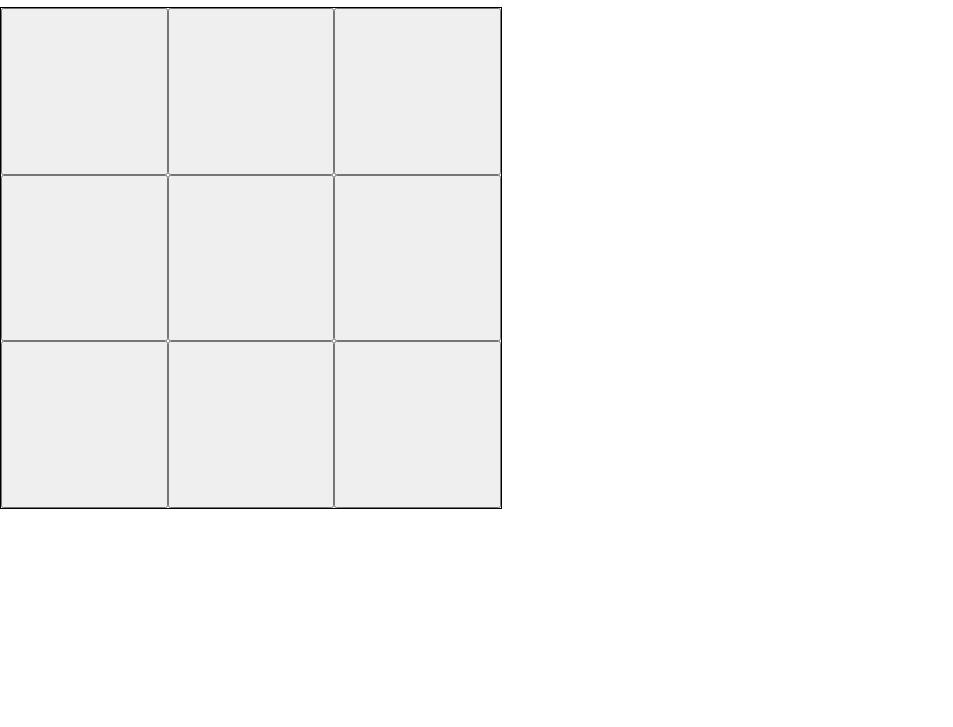
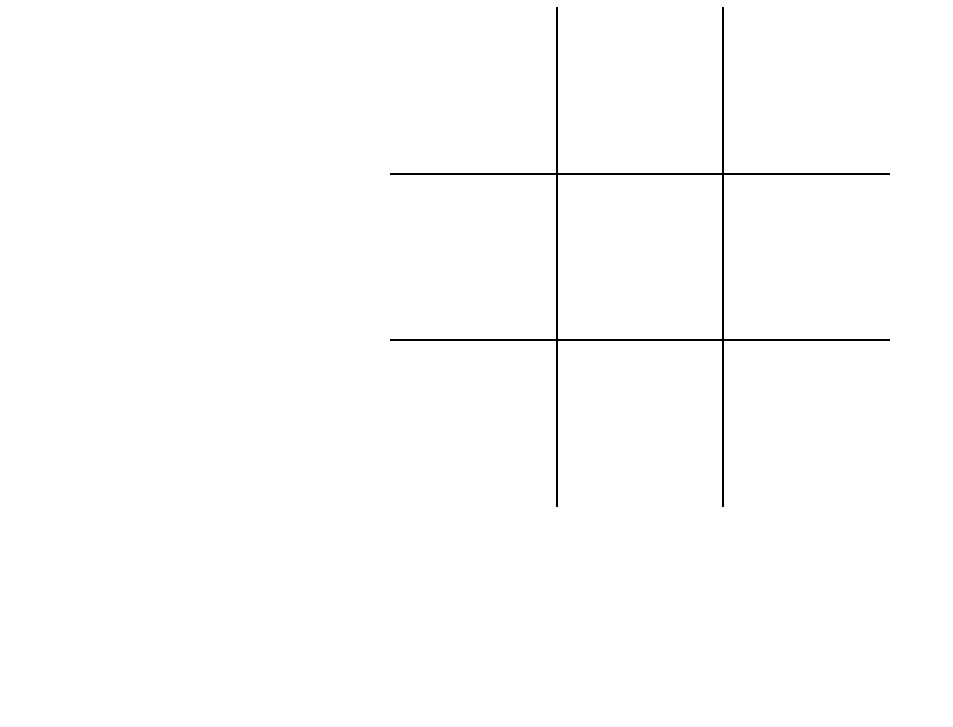
Before and after one commit to emremark/TicTacToe, a plain HTML site: page index.html in a window 1280 px wide. Shown: the part 73-800 px from the top of the page, without its empty margins (0-953 px from the left). Drawn offline with Linux system fonts and the light colour scheme.

Commit message:
Add function to check winner, add CSS for grid

```diff
--- a/script.js
+++ b/script.js
@@ -9,7 +9,22 @@ const gameB = (function () {
     }
   }
 
-  return {getBoard, move}
+  const checkWin = (board, turn) => {
+    winComb = [
+      [0, 1, 2],
+      [3, 4, 5],
+      [6, 7, 8],
+      [0, 3, 6],
+      [1, 4, 7],
+      [2, 5, 8],
+      [0, 4, 8],
+      [2, 4, 6]
+    ]
+
+    return winComb.some(combo => combo.every(index => board[index] === turn));
+  }
+
+  return {getBoard, move, checkWin}
 
 })();
 
@@ -45,11 +60,10 @@ function screenControler(gameB,gameC) {
     next.textContent = `${trn.name}'s turn`
 
     brd.forEach((el, ind) => {
-          console.log(gameB.getBoard());
           const btn = document.createElement("button");
           btn.dataset.p = ind;
-          btn.innerHTML = el;
-          console.log(gameB.getBoard());
+          btn.classList = "dugme";
+          btn.textContent = el;
           bdiv.appendChild(btn);
       })
   }
@@ -57,8 +71,15 @@ function screenControler(gameB,gameC) {
   function whenClick(e) {
     const p = e.target.dataset.p;
     gameB.move(p, gameC.getTurn());
-    gameC.switchTurn();
-    updateScreen();
+    if (gameB.checkWin(gameB.getBoard(), gameC.getTurn().name)) {
+      updateScreen();
+      alert(`${gameC.getTurn().name} wins!`);
+      return
+    }
+    else {
+      gameC.switchTurn();
+      updateScreen();
+    }
   }
   bdiv.addEventListener("click", whenClick);
 
--- a/style.css
+++ b/style.css
@@ -2,11 +2,54 @@ body {
     margin: 0;
     padding: 0;
 }
+
+.container {
+    display: flex;
+    flex-direction: column;
+    align-items: center;
+    border: none;
+}
+
+.dugme {
+    font-size: 3em;
+    background-color: white;
+    border: 1px solid black;
+}
+
 .gboard {
     display: grid;
     height: 500px;
     width: 500px;
     grid-template-columns: repeat(3, 1fr);
     grid-template-rows: repeat(3, 1fr);
-    border: 1px solid black;
-    }
+    border: none;
+}
+
+.gboard button:first-child {
+    border-left: none;
+    border-top: none;
+}
+.gboard button:nth-child(2) {
+    border-top: none;
+}
+.gboard button:nth-child(3) {
+    border-top: none;
+    border-right: none;
+}
+.gboard button:nth-child(4) {
+    border-left: none;
+}
+.gboard button:nth-child(6) {
+    border-right: none;
+}
+.gboard button:nth-child(7) {
+    border-left: none;
+    border-bottom: none;
+}
+.gboard button:nth-child(8) {
+    border-bottom: none;
+}
+.gboard button:nth-child(9) {
+    border-right: none;
+    border-bottom: none;
+}
```
